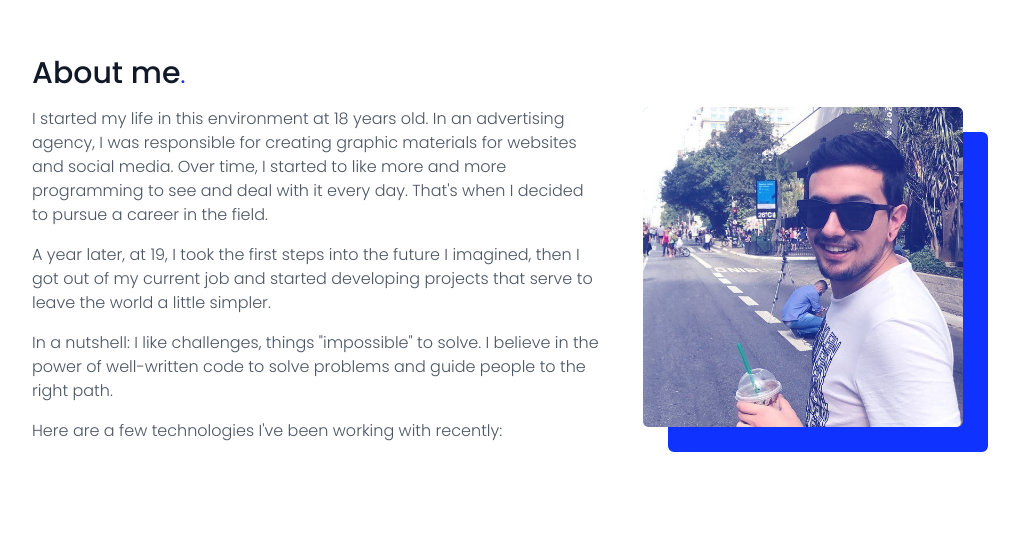
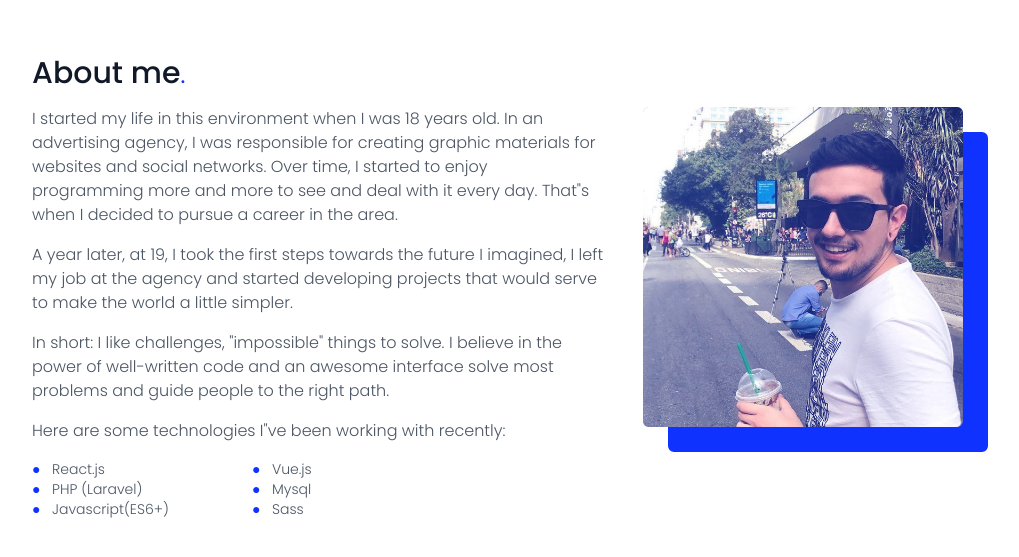
Before and after one commit to lucaxsilveira/lucassilveira.dev, a Next.js app: page / in a window 1280 px wide. Shown: the part 837-1394 px from the top of the page, without its empty margins (112-1131 px from the left). Built offline with nearby package versions, Linux system fonts and the light colour scheme; no server answers; what @tailwindcss/typography would draw is missing.

Commit message:
feat: skills

```diff
--- a/components/Layout/index.tsx
+++ b/components/Layout/index.tsx
@@ -23,14 +23,12 @@ const Layout: React.FC = ({ children }: Props): JSX.Element => {
   }, [])
 
   return loaded ? (
-    <>
+    <div className="dark:bg-dark-background">
       <Meta />
-      <body className="dark:bg-dark-background">
-        <Header></Header>
-        <Container>{children}</Container>
-        {/* <Footer></Footer> */}
-      </body>
-    </>
+      <Header></Header>
+      <Container>{children}</Container>
+      {/* <Footer></Footer> */}
+    </div>
   ) : null
 }
 
--- a/components/Sections/About.tsx
+++ b/components/Sections/About.tsx
@@ -23,28 +23,36 @@ const Home = (): JSX.Element => {
         <div className="content grid gap-10">
           <div>
             <p>
-              I started my life in this environment at 18 years old. In an
-              advertising agency, I was responsible for creating graphic
-              materials for websites and social media. Over time, I started to
-              like more and more programming to see and deal with it every day.
-              That&apos;s when I decided to pursue a career in the field.
+              I started my life in this environment when I was 18 years old. In
+              an advertising agency, I was responsible for creating graphic
+              materials for websites and social networks. Over time, I started
+              to enjoy programming more and more to see and deal with it every
+              day. That&quot;s when I decided to pursue a career in the area.
             </p>
 
             <p>
-              A year later, at 19, I took the first steps into the future I
-              imagined, then I got out of my current job and started developing
-              projects that serve to leave the world a little simpler.
+              A year later, at 19, I took the first steps towards the future I
+              imagined, I left my job at the agency and started developing
+              projects that would serve to make the world a little simpler.
             </p>
 
             <p>
-              In a nutshell: I like challenges, things &quot;impossible&quot; to
-              solve. I believe in the power of well-written code to solve
-              problems and guide people to the right path.
+              In short: I like challenges, &quot;impossible&quot; things to
+              solve. I believe in the power of well-written code and an awesome
+              interface solve most problems and guide people to the right path.
             </p>
 
             <p>
-              Here are a few technologies I&apos;ve been working with recently:
+              Here are some technologies I&quot;ve been working with recently:
             </p>
+            <ul className="skills">
+              <li>React.js</li>
+              <li>Vue.js</li>
+              <li>PHP (Laravel)</li>
+              <li>Mysql</li>
+              <li>Javascript(ES6+)</li>
+              <li>Sass</li>
+            </ul>
           </div>
           <div className="image-wrapper ">
             <div className="image">
--- a/pages/_document.tsx
+++ b/pages/_document.tsx
@@ -5,10 +5,8 @@ export default class MyDocument extends Document {
     return (
       <Html lang="en">
         <Head />
-        <body>
-          <Main />
-          <NextScript />
-        </body>
+        <Main />
+        <NextScript />
       </Html>
     )
   }
--- /dev/null
+++ b/styles/_about.scss
@@ -0,0 +1,21 @@
+#about {
+    .skills {
+        display: grid;
+        grid-template-columns: repeat(2, minmax(120px, 200px));
+        margin-top: theme('spacing.4');
+        gap: 0 20px;
+
+        li {
+            @apply text-sm;
+            position: relative;
+            padding-left: 20px;
+
+            &:before {
+                position: absolute;
+                left: 0px;
+                content: "●";
+                @apply text-primary;
+            }
+        }
+    }
+}
--- a/styles/app.scss
+++ b/styles/app.scss
@@ -7,7 +7,13 @@
 @import 'typography';
 @import 'transitions';
 @import 'home';
+@import 'about';
 
 body {
   font-family: 'Poppins', 'Roboto', sans-serif;
 }
+
+
+html.dark {
+  @apply bg-dark-background;
+}
```
